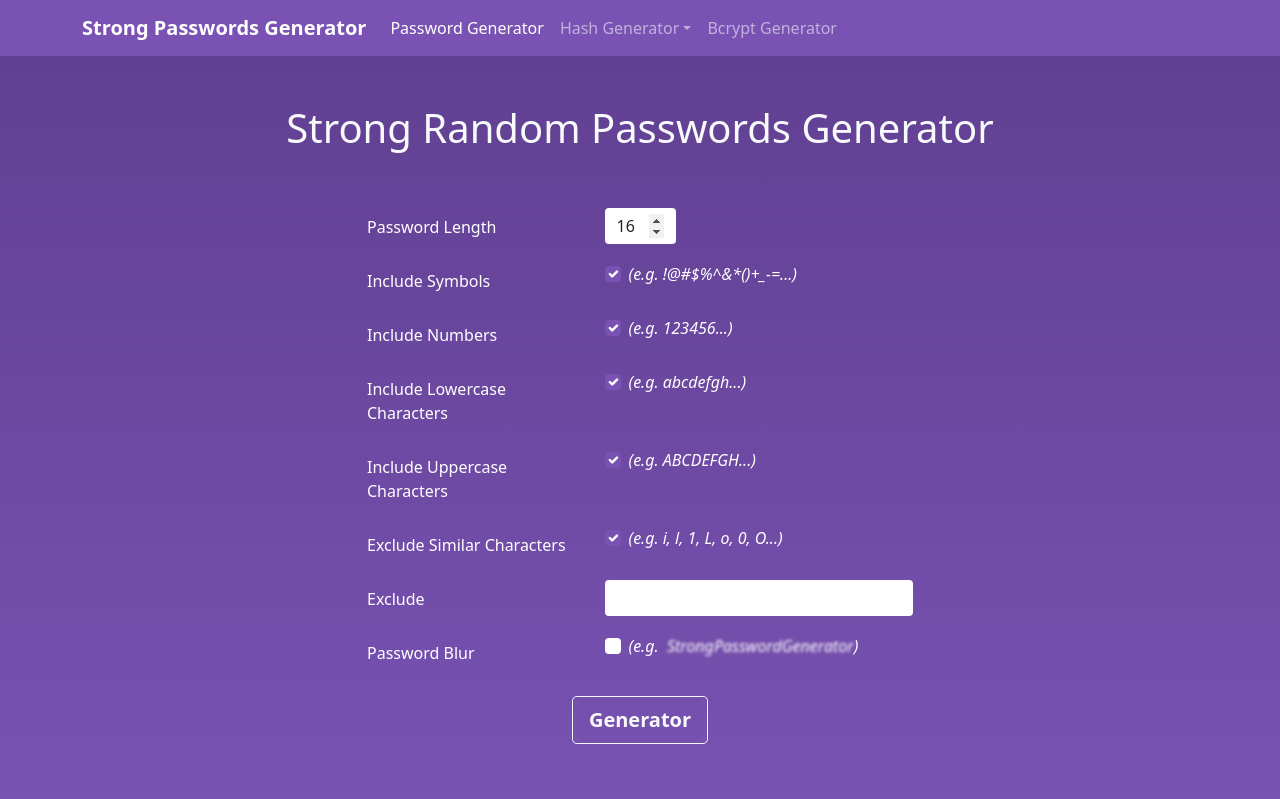
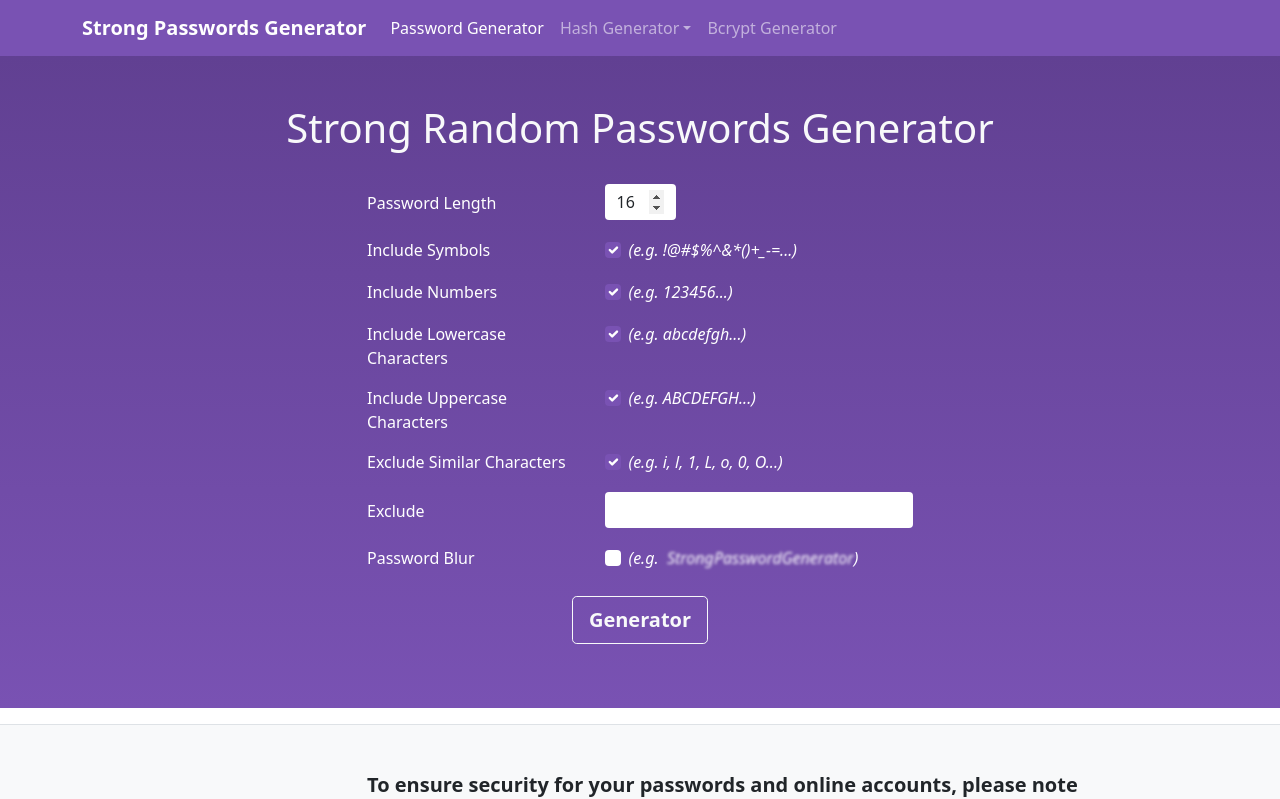
Before and after one commit to levinhne/strongpasswordsgenerator.net, a Next.js app: page / in a window 1280 px wide. Shown: the top 799 px of the page. Built offline with nearby package versions, Linux system fonts and the light colour scheme.

Commit message:
update code

```diff
--- a/pages/index.tsx
+++ b/pages/index.tsx
@@ -151,7 +151,7 @@ const GeneratorPage: React.FC = () => {
             >
                 <div className="container">
                     <div className="row justify-content-md-center">
-                        <div className="mb-5 text-light text-center">
+                        <div className="mb-4 text-light text-center">
                             <h1>Strong Random Passwords Generator</h1>
                         </div>
                         <div className="col-12 col-lg-6 mb-3">
@@ -207,7 +207,7 @@ const GeneratorPage: React.FC = () => {
                             ].map((item, key) => {
                                 return (
                                     <div className="row mb-3" key={key}>
-                                        <label className="col-sm-5 text-white col-form-label">
+                                        <label className="col-sm-5 text-white">
                                             {item.label}
                                         </label>
                                         <div className="col-sm-7">
@@ -247,7 +247,7 @@ const GeneratorPage: React.FC = () => {
                                 </div>
                             </div>
                             <div className="row">
-                                <label className="col-sm-5 text-white col-form-label">
+                                <label className="col-sm-5 text-white">
                                     Password Blur
                                 </label>
                                 <div className="col-sm-7">
```
